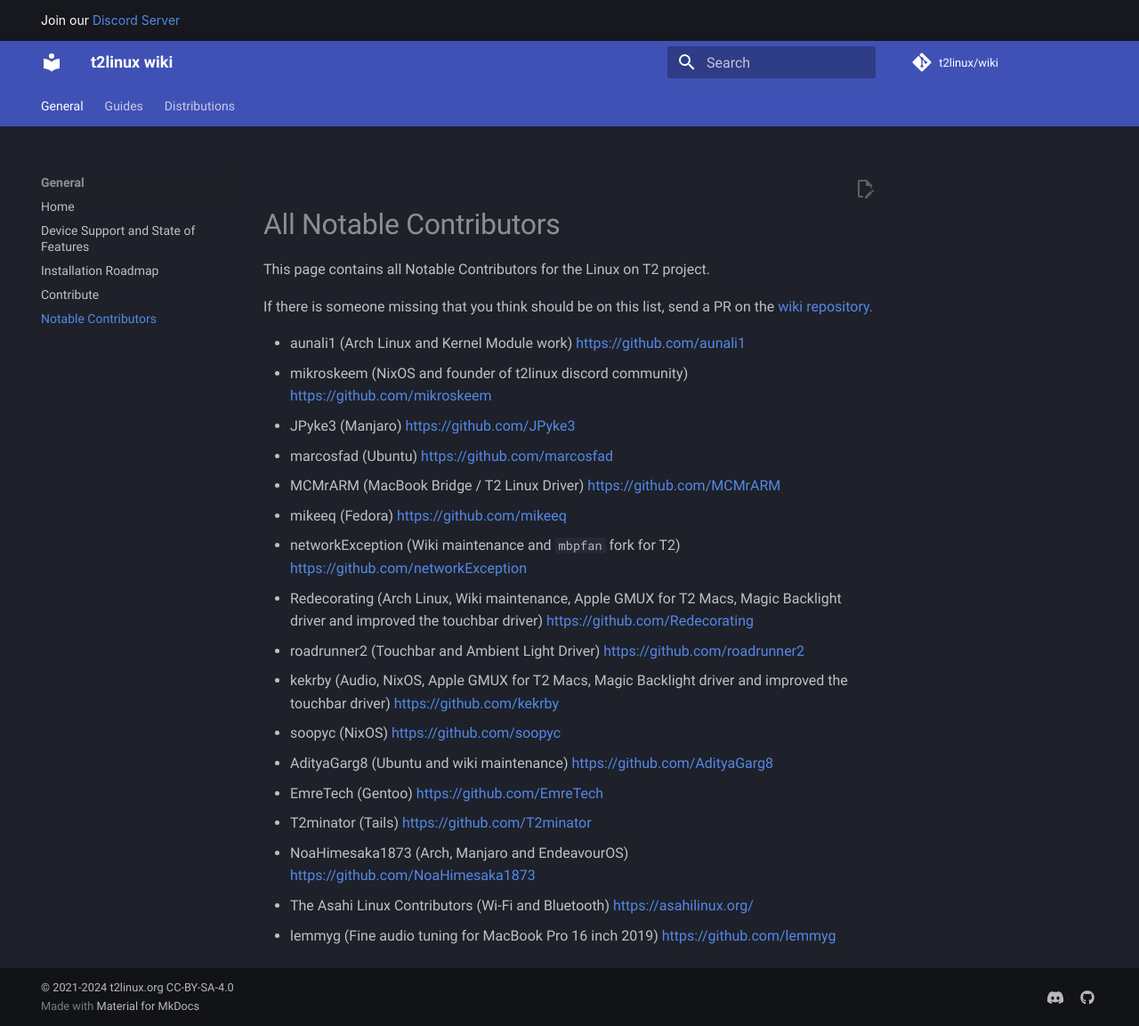
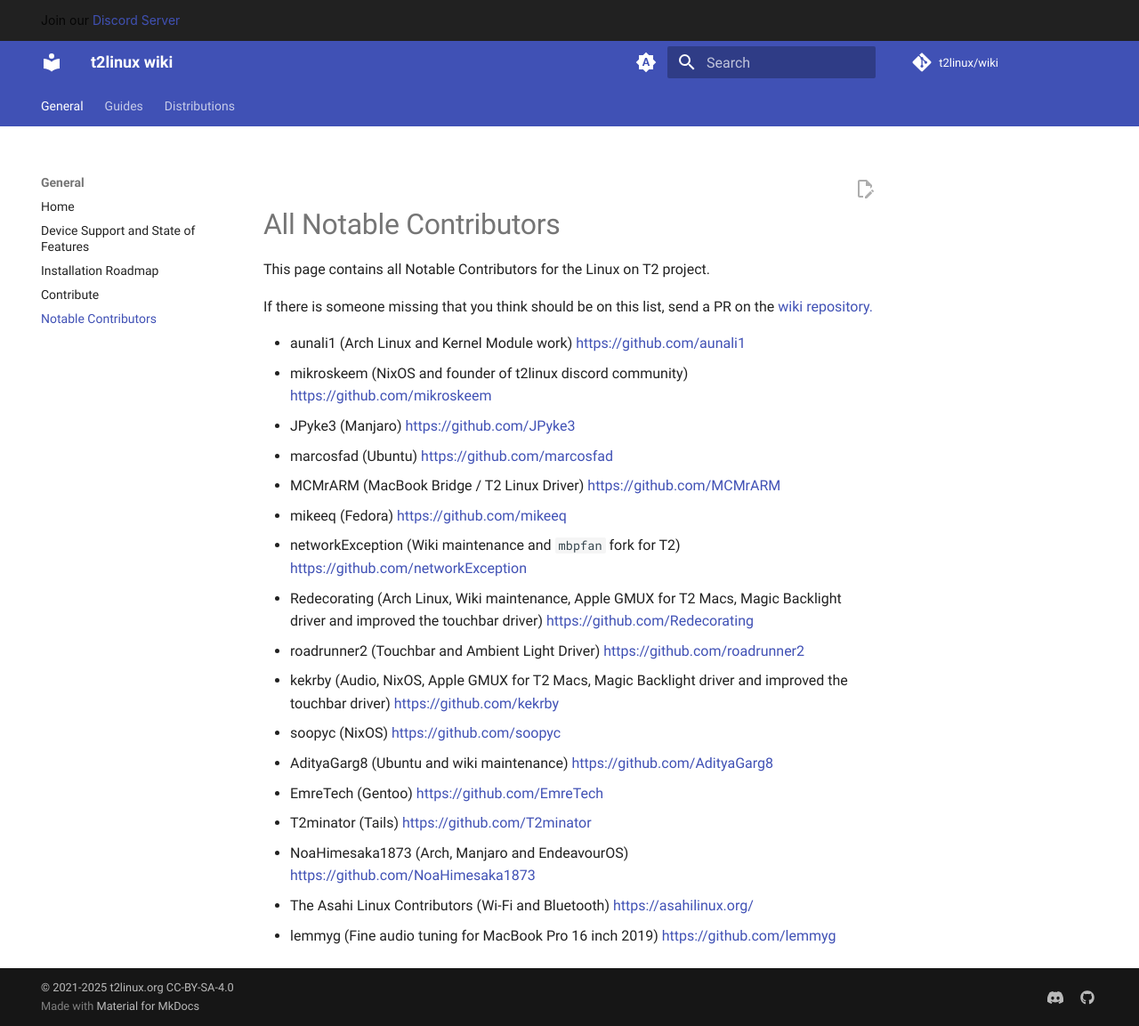
Before and after one commit to t2linux/wiki, an MkDocs documentation site: the page built from docs/notable-contributors.md, in a window 1280 px wide and 1153 px high. Shown: the whole window at 89% size. Built offline with MkDocs 1.6.1 and Material for MkDocs 9.7.7, drawn with Linux system fonts in a browser that asks for light colours; comment, search, counter and statistics services are not loaded.

```diff
--- a/mkdocs.yml
+++ b/mkdocs.yml
@@ -1,13 +1,30 @@
-# To build the documentation use `build.py`
+# To build the documentation use Zensical
 
 site_name: t2linux wiki
 site_author: the t2linux.org contributors
 site_url: https://t2linux.org/
-copyright: "© 2021-2024 t2linux.org CC-BY-SA-4.0"
+copyright: "© 2021-2025 t2linux.org CC-BY-SA-4.0"
 
 theme:
     palette:
-        scheme: slate
+        - media: "(prefers-color-scheme)"
+          toggle:
+            icon: material/brightness-auto
+            name: Switch to light mode
+
+        # Palette toggle for light mode
+        - media: "(prefers-color-scheme: light)"
+          scheme: default
+          toggle:
+            icon: material/brightness-7
+            name: Switch to dark mode
+
+        # Palette toggle for dark mode
+        - media: "(prefers-color-scheme: dark)"
+          scheme: slate
+          toggle:
+            icon: material/brightness-4
+            name: Switch to system preference
     name: material
     custom_dir: theme
     font: false
--- a/theme/main.html
+++ b/theme/main.html
@@ -1,5 +1,10 @@
 {% extends "base.html" %}
 
 {% block announce %}
-    Join our <a href="https://discord.com/invite/68MRhQu">Discord Server</a>
+    <style>
+    .announce-text {
+        color: var(--md-typeset-color);
+    }
+    </style>
+    <span class="announce-text">Join our <a href="https://discord.com/invite/68MRhQu">Discord Server</a></span>
 {% endblock %}
```
Also changed, not shown: docs/guides/dkms.md (added, +4 -0 lines), docs/guides/wifi.md (added, +4 -0 lines).
